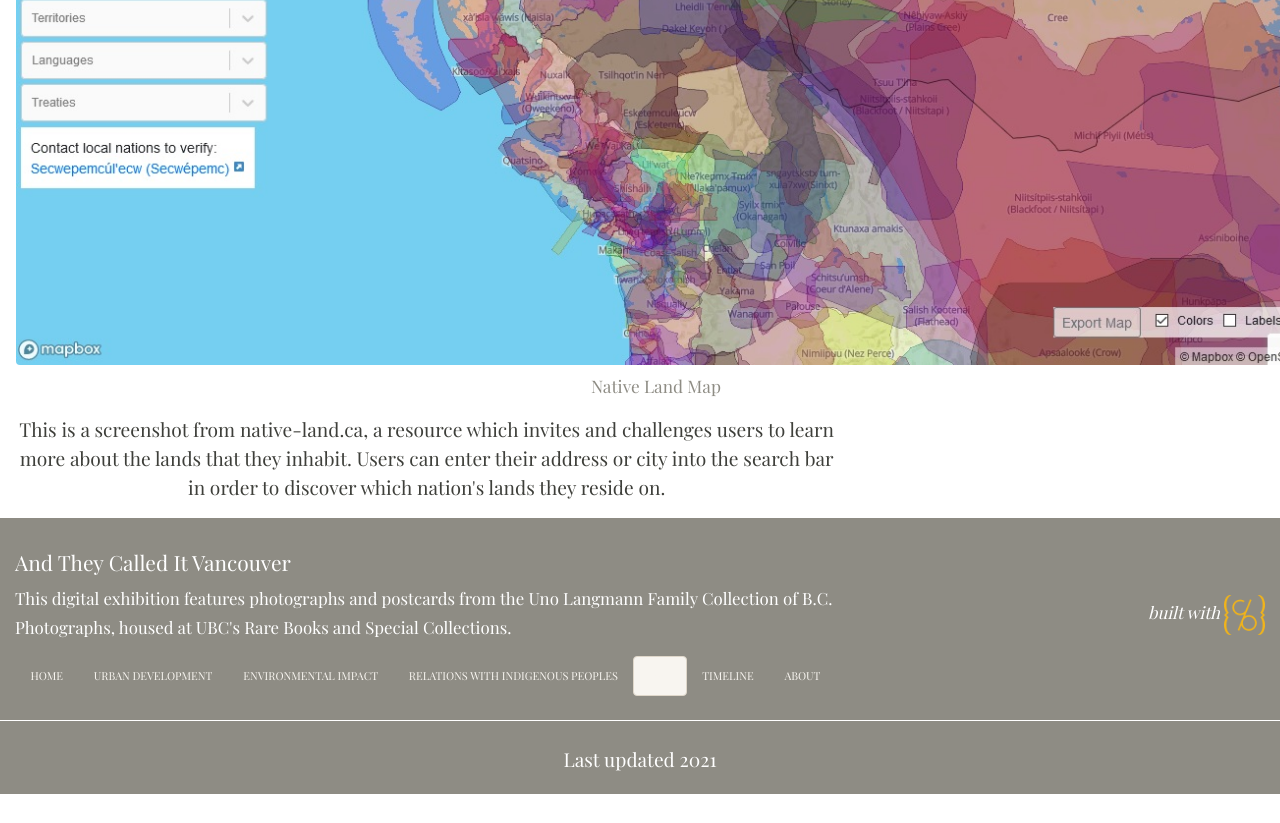
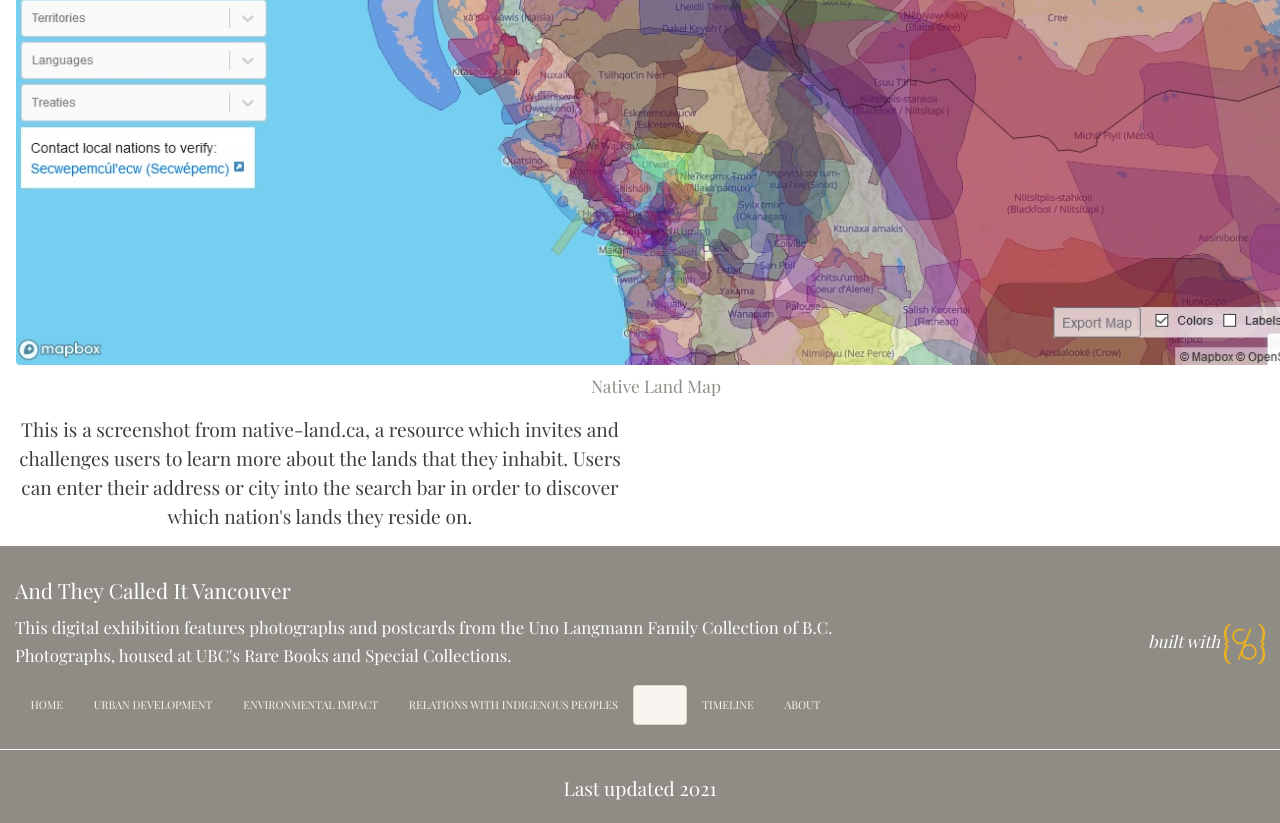
Before and after one commit to ashlynnprasad/langmann-2021, a Jekyll site: the page built from pages/map.md, in a window 1280 px wide. Shown: the part 1103-1926 px from the top of the page. Built offline with Jekyll 4.4.1, drawn with Linux system fonts in a browser that asks for light colours; nearby versions of some CDN libraries; before the commit the page ends 1897 px from its top, so only the background shows below that.

Commit message:
Update map.html

```diff
--- a/_layouts/map.html
+++ b/_layouts/map.html
@@ -6,10 +6,10 @@
 <br><br>
 {% include feature/item-figure.html objectid="langmann037" width="100" %}
 
- <div class="col-md-2">
+ <div class="col-md-3">
   </div>
-  <div class="col-md-8">
+  <div class="col-md-6">
    <p style="text-align:center;">This is a screenshot from native-land.ca, a resource which invites and challenges users to learn more about the lands that they inhabit. Users can enter their address or city into the search bar in order to discover which nation's lands they reside on.</p>
   </div>
-  <div class="col-md-2">
+  <div class="col-md-3">
   </div>
```
